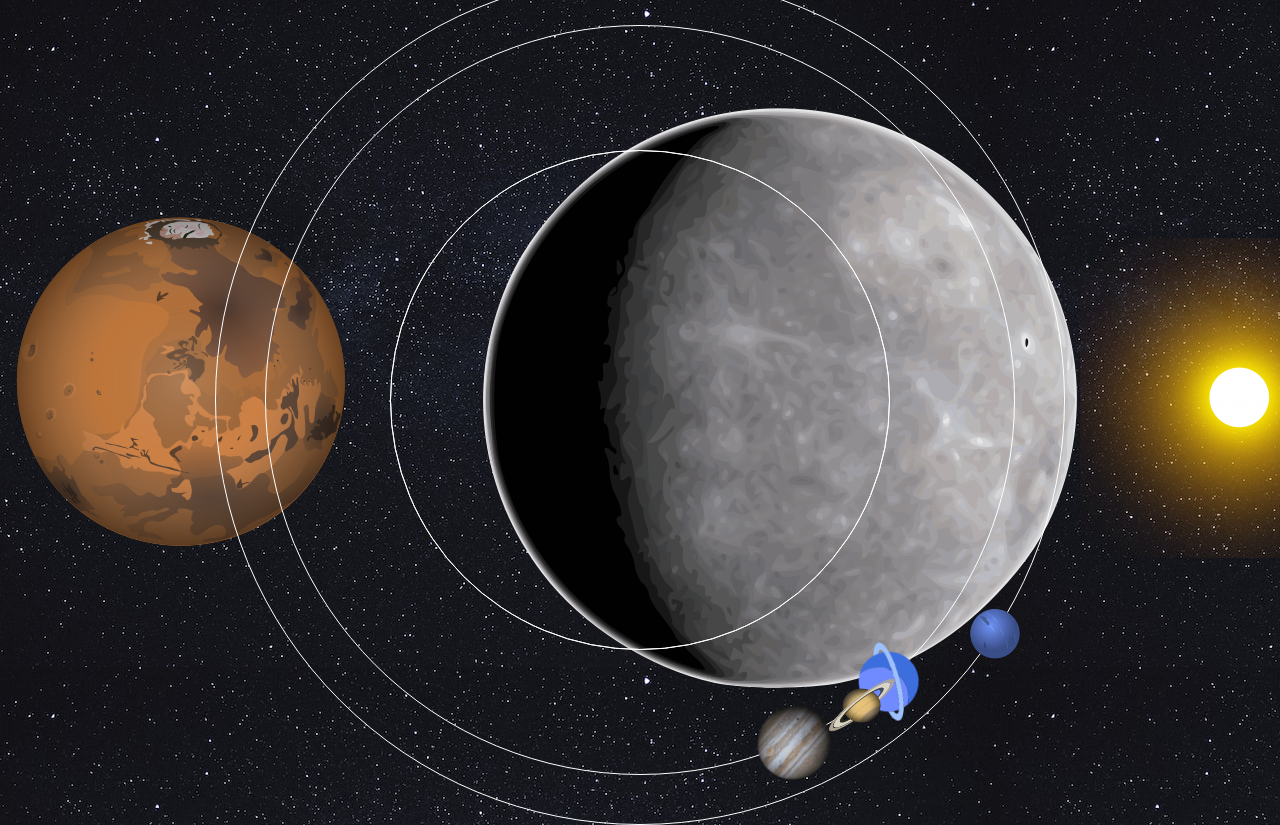
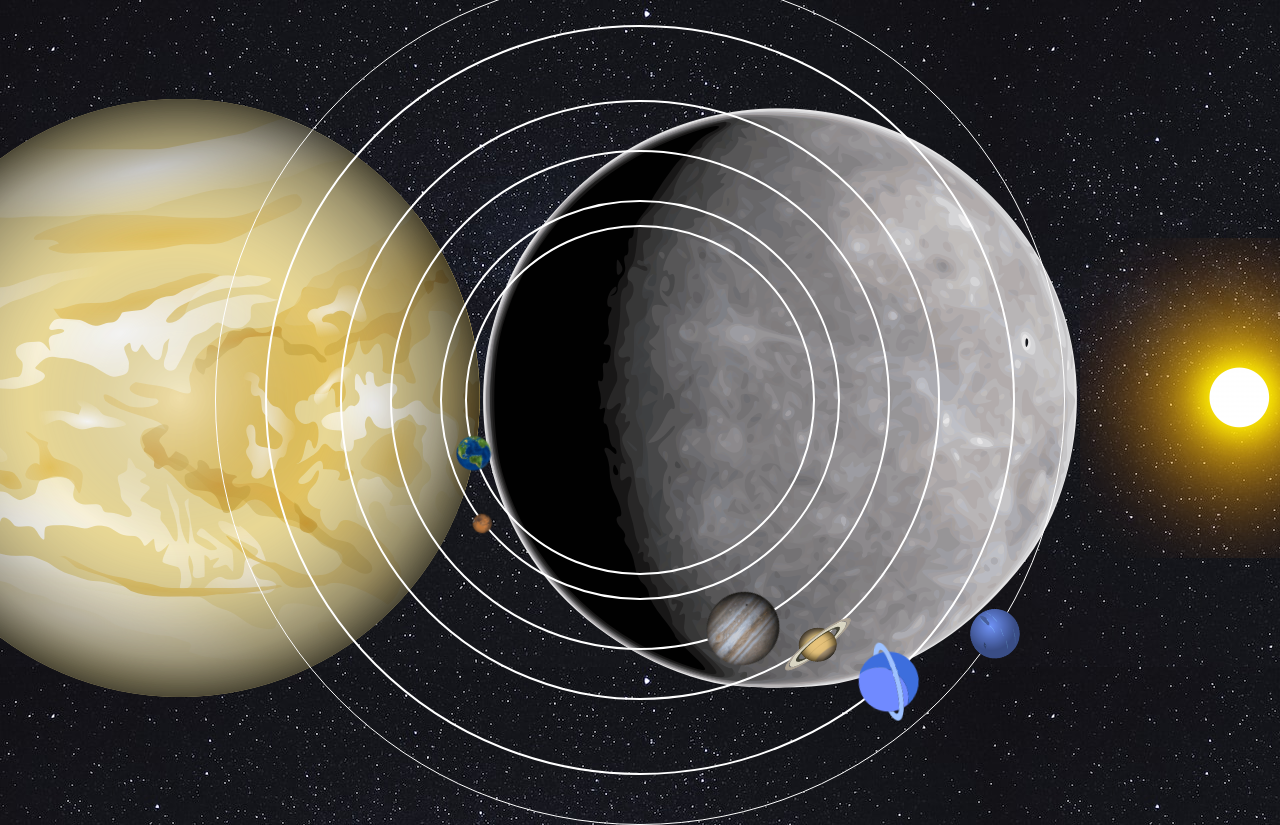
Before and after one commit to marie-josee67/Systeme_Solaire, a plain HTML site: page index.html in a window 1280 px wide. Shown: the top 825 px of the page. Drawn offline with Linux system fonts and the light colour scheme.

Commit message:
Rajout de la planète Vénus en HTML et fin de la planète Terre en CSS.

```diff
--- a/index.html
+++ b/index.html
@@ -16,7 +16,7 @@
         <div class="uranus-container">
             <img src="./img/uranus.svg" alt="">
         </div>
-        <div class="saturn-container">
+        <div class="saturne-container">
             <img src="./img/saturn.png" alt="">
         </div>
         <div class="jupiter-container">
@@ -24,6 +24,12 @@
         </div>
         <div class="mars-container">
             <img src="./img/mars.png" alt="">
+        </div>
+        <div class="terre-container">
+            <img src="./img/earth.png" alt="">
+        </div>
+        <div class="venus-container">
+            <img src="./img/venus.png" alt="">
         </div>
         <div class="mercury-container">
             <img src="./img/mercury.png" alt="">
--- a/style.css
+++ b/style.css
@@ -66,7 +66,7 @@ footer{
     display: flex;
     justify-content: center;
     align-items: center;
-    border: 1px solid white;
+    border: 2px solid white;
 }
 
 /* Taille de l'image de la planète Neptune */
@@ -75,6 +75,7 @@ footer{
     width: 75px;
     animation: uranus-rotation 37054ms linear infinite;
 }
+
 /* rotation de l'image */
 @keyframes uranus-rotation {
     0%{
@@ -88,30 +89,31 @@ footer{
 
 /* ************************************************** Planète Saturne ********************************************************** */
 
-.saturn-container{
+.saturne-container{
     position: absolute;
-    height: 500px;
-    width: 500px;
+    height: 600px;
+    width: 600px;
     border-radius: 100%;
     display: flex;
     justify-content: center;
     align-items: center;
-    border: 1px solid white;
+    border: 2px solid white;
 }
 
 /* Taille de l'image de la planète Neptune */
-.saturn-container > img{
+.saturne-container > img{
     height: 75px;
     width: 75px;
-    animation: saturn-rotation 33218ms linear infinite;
+    animation: saturne-rotation 33218ms linear infinite;
 }
+
 /* rotation de l'image */
-@keyframes saturn-rotation {
+@keyframes saturne-rotation {
     0%{
-        transform: rotate(0deg) translate(375px) rotate(0deg);
+        transform: rotate(0deg) translate(300px) rotate(0deg);
     }
     100%{
-        transform: rotate(360deg) translate(375px) rotate(360deg);
+        transform: rotate(360deg) translate(300px) rotate(360deg);
 
     }
 }
@@ -126,7 +128,7 @@ footer{
     display: flex;
     justify-content: center;
     align-items: center;
-    border: 1px solid white;
+    border: 2px solid white;
 }
 
 /* Taille de l'image de la planète Neptune */
@@ -135,13 +137,76 @@ footer{
     width: 75px;
     animation: jupiter-rotation 27339ms linear infinite;
 }
+
 /* rotation de l'image */
 @keyframes jupiter-rotation {
     0%{
-        transform: rotate(0deg) translate(375px) rotate(0deg);
+        transform: rotate(0deg) translate(250px) rotate(0deg);
     }
     100%{
-        transform: rotate(360deg) translate(375px) rotate(360deg);
+        transform: rotate(360deg) translate(250px) rotate(360deg);
 
     }
 }
+
+/* ************************************************** Planète Mars ********************************************************** */
+
+.mars-container{
+    position: absolute;
+    height: 400px;
+    width: 400px;
+    border-radius: 100%;
+    display: flex;
+    justify-content: center;
+    align-items: center;
+    border: 2px solid white;
+}
+
+/* Taille de l'image de la planète Neptune */
+.mars-container > img{
+    height: 35px;
+    width: 35px;
+    animation: mars-rotation 12684ms linear infinite;
+}
+
+/* rotation de l'image */
+@keyframes mars-rotation {
+    0%{
+        transform: rotate(0deg) translate(200px) rotate(0deg);
+    }
+    100%{
+        transform: rotate(360deg) translate(200px) rotate(360deg);
+
+    }
+}
+
+/* ************************************************** Planète Terre ********************************************************** */
+
+.terre-container{
+    position: absolute;
+    height: 350px;
+    width: 350px;
+    border-radius: 100%;
+    display: flex;
+    justify-content: center;
+    align-items: center;
+    border: 2px solid white;
+}
+
+/* Taille de l'image de la planète Neptune */
+.terre-container > img{
+    height: 35px;
+    width: 35px;
+    animation: terre-rotation 11079ms linear infinite;
+}
+
+/* rotation de l'image */
+@keyframes terre-rotation {
+    0%{
+        transform: rotate(0deg) translate(175px) rotate(0deg);
+    }
+    100%{
+        transform: rotate(360deg) translate(175px) rotate(360deg);
+
+    }
+}
```
